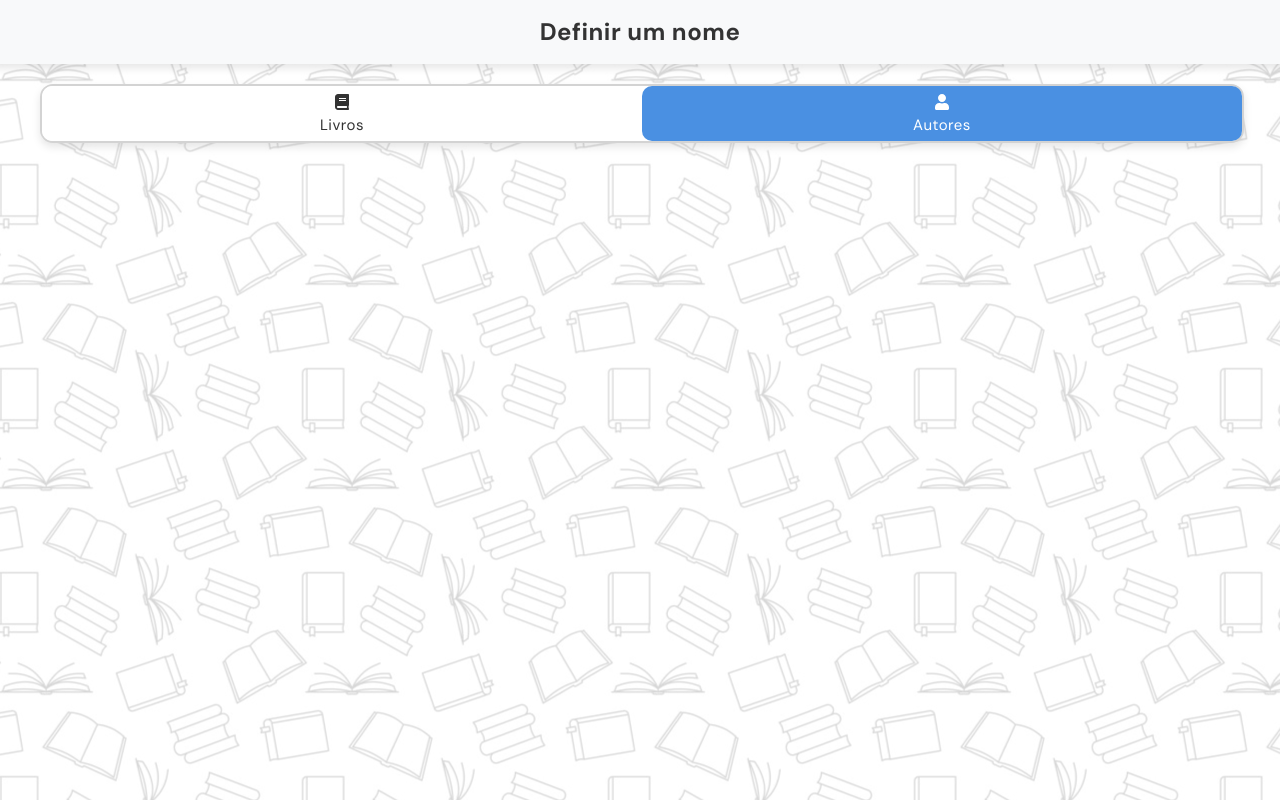
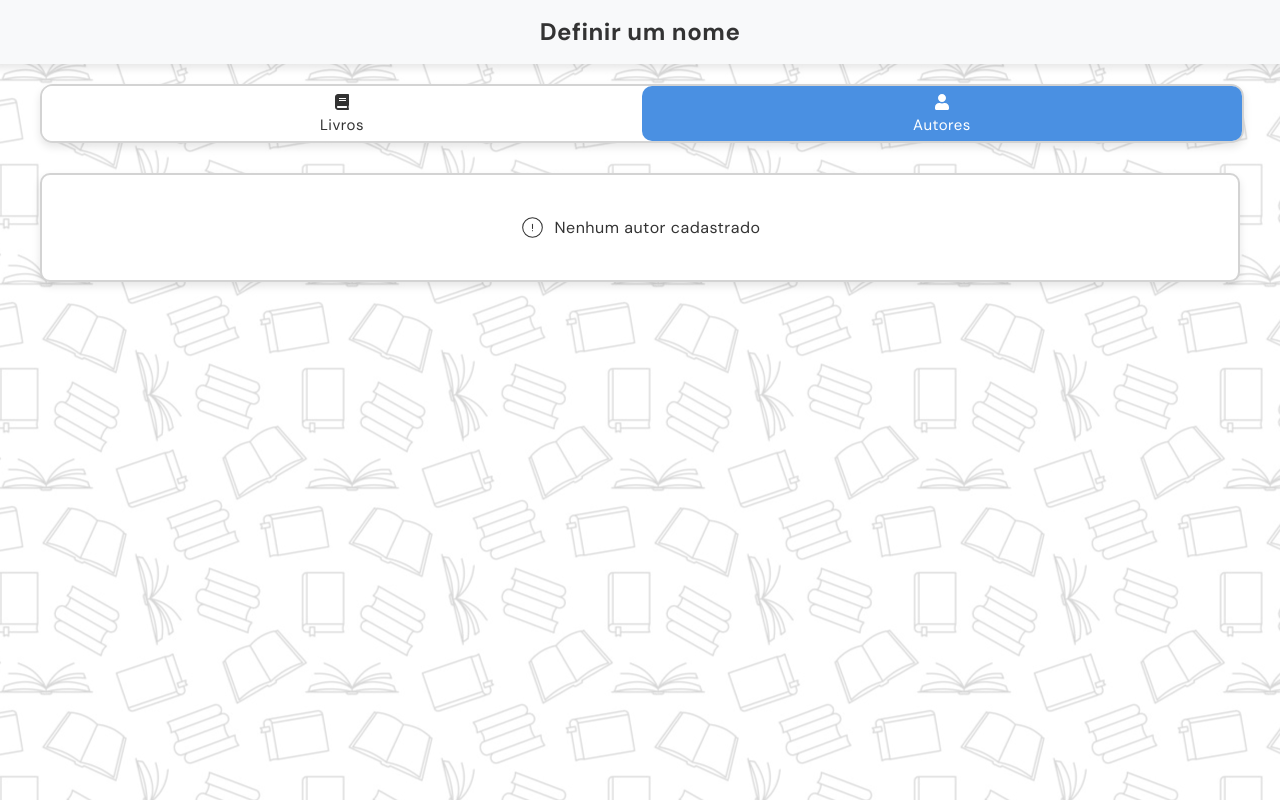
Before and after one commit to breno-aredes/desafio-contato-seguro, a React (Vite) app: page / in a window 1280 px wide. Built offline with nearby package versions, Linux system fonts and the light colour scheme.

Commit message:
feat: started authors component

```diff
--- /dev/null
+++ b/src/components/Authors/index.tsx
@@ -0,0 +1,24 @@
+import React from "react";
+import * as S from "./styles";
+import { CiCircleAlert } from "react-icons/ci";
+
+interface AuthorsProps {
+  authors: string[];
+}
+
+const Authors: React.FC<AuthorsProps> = ({ authors }) => {
+  return (
+    <S.AuthorSection>
+      {authors.length === 0 ? (
+        <S.NoAuthors>
+          <CiCircleAlert />
+          Nenhum autor cadastrado
+        </S.NoAuthors>
+      ) : (
+        <></>
+      )}
+    </S.AuthorSection>
+  );
+};
+
+export default Authors;
--- /dev/null
+++ b/src/components/Authors/styles.ts
@@ -0,0 +1,21 @@
+import styled from "styled-components";
+
+export const AuthorSection = styled.div`
+  background-color: white;
+  padding: 40px;
+  border-radius: 10px;
+  border: 2px solid lightgray;
+  box-shadow: 0 4px 8px rgba(0, 0, 0, 0.1);
+`;
+
+export const NoAuthors = styled.div`
+  display: flex;
+  width: 100%;
+  gap: 10px;
+  justify-content: center;
+  align-items: center;
+  color: #333;
+  svg {
+    font-size: 25px;
+  }
+`;
--- a/src/pages/Dashboard/index.tsx
+++ b/src/pages/Dashboard/index.tsx
@@ -1,6 +1,7 @@
 import { useState } from "react";
 import ToggleButtons from "../../components/ToggleButtons";
 import { DashBoardBody } from "./styles";
+import Authors from "../../components/Authors";
 
 export const Dashboard = () => {
   const [isSelected, setIsSelected] = useState<string>("authors");
@@ -8,6 +9,7 @@ export const Dashboard = () => {
   return (
     <DashBoardBody>
       <ToggleButtons isSelected={isSelected} setIsSelected={setIsSelected} />
+      {isSelected === "authors" && <Authors authors={[]} />}
     </DashBoardBody>
   );
 };
```
